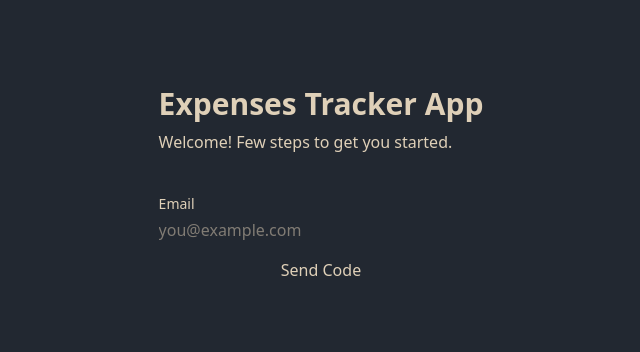
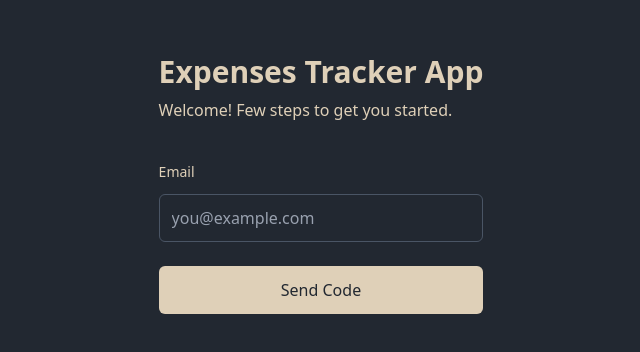
Before and after one commit to ardwiinoo/expenses-tracker, a Next.js app: page /auth/signin in a window 1280 px wide. Shown: the part 216-568 px from the top of the page, without its empty margins (319-959 px from the left). Built offline with nearby package versions, Linux system fonts and the light colour scheme.

Commit message:
feat: update FormBuilder styles for improved UI consistency

```diff
--- a/src/components/FormBuilder.tsx
+++ b/src/components/FormBuilder.tsx
@@ -35,7 +35,7 @@ export default function FormBuilder({
         >
             {fields.map((field) => (
                 <div key={field.name}>
-                    <label className="block text-sm font-medium mb-1">
+                    <label className="block text-sm font-medium mb-3">
                         {field.label}
                     </label>
                     <input
@@ -45,13 +45,13 @@ export default function FormBuilder({
                         onChange={field.onChange}
                         placeholder={field.placeholder}
                         disabled={field.disabled}
-                        className="input input-bordered w-full"
+                        className="mb-2 w-full h-12 rounded-md p-3 border border-gray-600 focus:border-[#DFD0B8] focus:ring-[#DFD0B8] bg-[#222831] text-[#DFD0B8] placeholder:text-gray-400 disabled:opacity-50"
                     />
                 </div>
             ))}
             <button
                 type="submit"
-                className="btn btn-primary w-full"
+                className="btn btn-primary w-full cursor-pointer bg-[#DFD0B8] text-[#222831] h-12 rounded-md font-medium hover:bg-[#948979]"
                 disabled={loading}
             >
                 {loading ? 'Processing...' : submitLabel}
```
